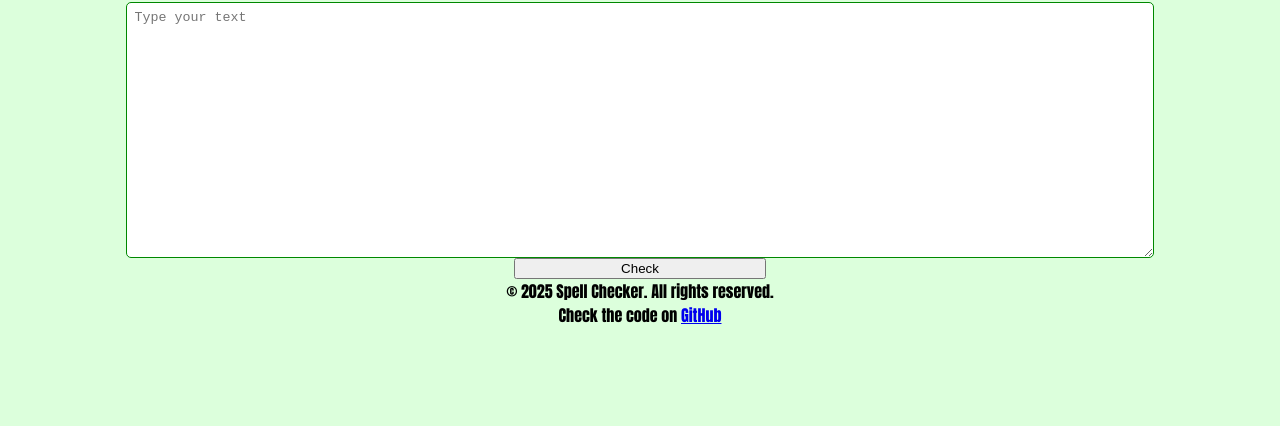
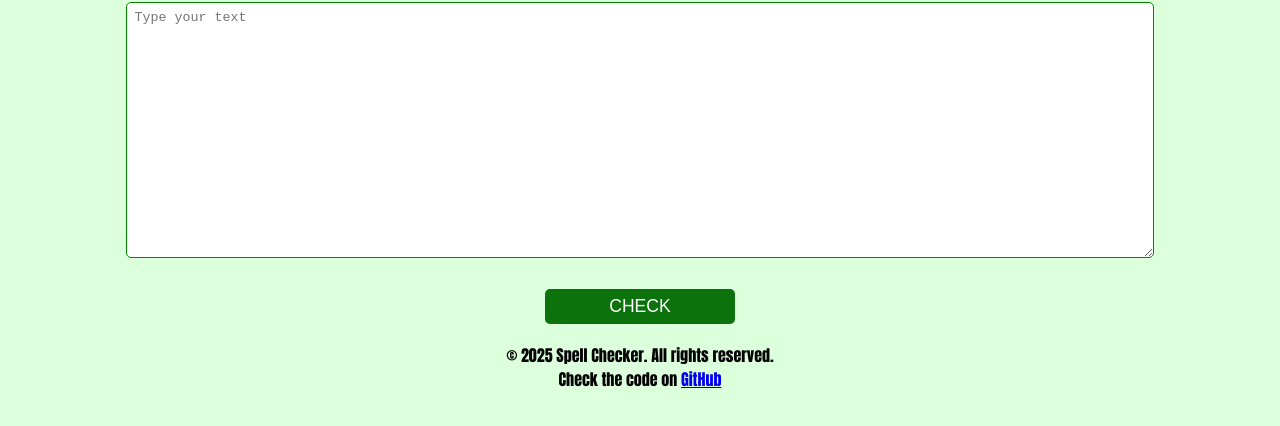
Before and after one commit to nadika-zavodovska/spell-checker, a website with bundled scripts: page index.html in a window 1280 px wide. Shown: the part 90-516 px from the top of the page. Built offline with nearby package versions, Linux system fonts and the light colour scheme.

Commit message:
Add styles for button

```diff
--- a/styles.css
+++ b/styles.css
@@ -23,7 +23,24 @@ body {
 }
 
 .spellCheckBtn {
-    width: 20%;
+    width: 15%;
+    cursor: pointer;
+    padding: 7px 20px;
+    text-transform: uppercase;
+    font-size: 1.1rem;
+    margin-top: 30px;
+    margin-bottom: 20px;
+    border-radius: 5px;
+    background-color: #0c720c;
+    border: none;
+    color: #fff;
+    transform: translateY(1px);
+    transition: transform ease-in 0.5s;
+}
+
+.spellCheckBtn:hover {
+    background-color: #085208;
+    transform: translateY(-2px);
 }
 
 .main-container {
```
